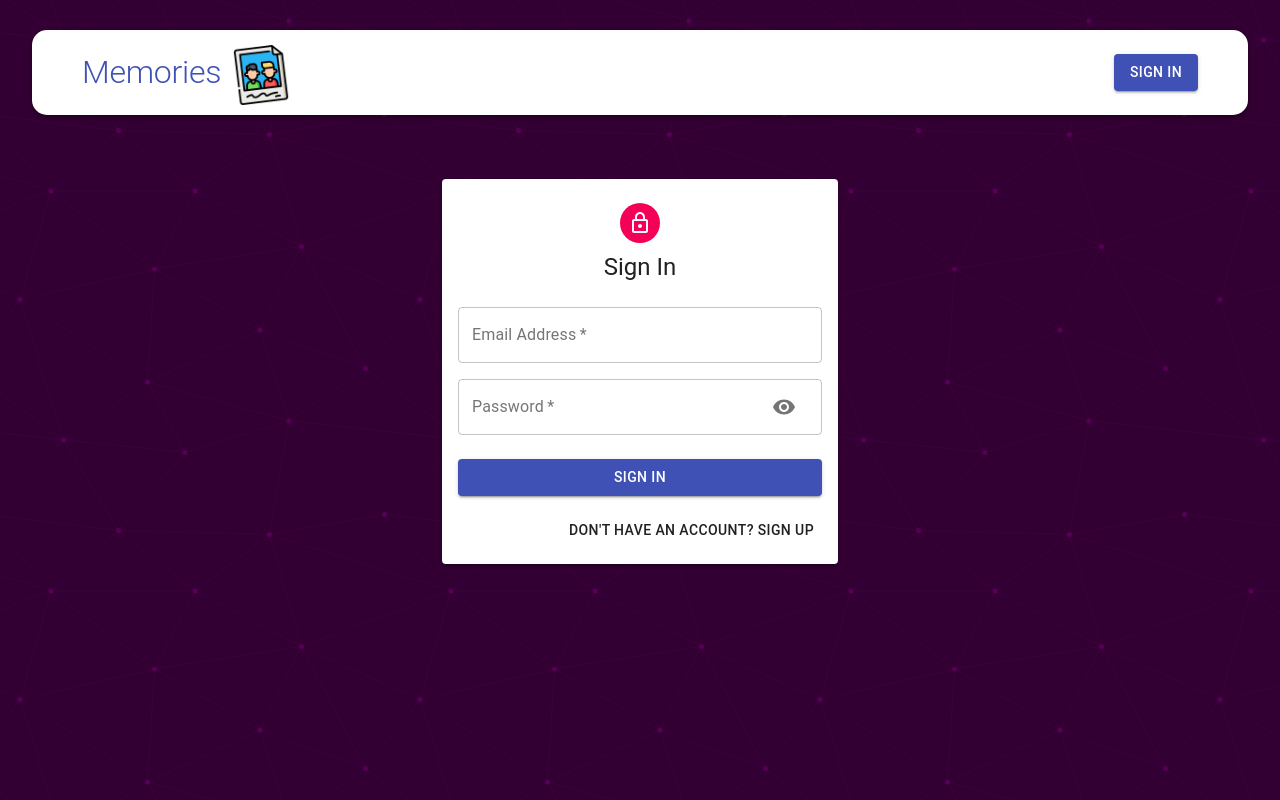
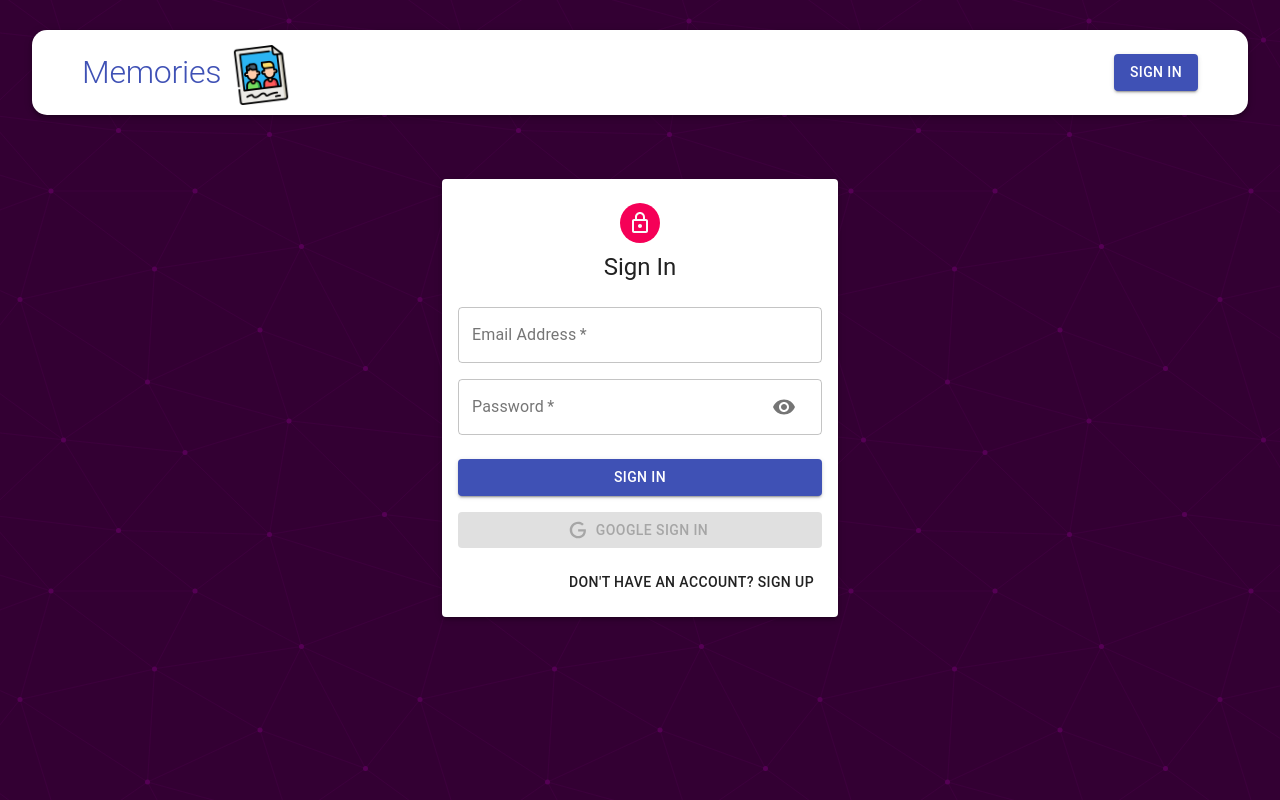
Before and after one commit to yonatankumsa/Memories-MERN, a React (Create React App) app in the folder client/: page /auth in a window 1280 px wide. Built offline with nearby package versions, Linux system fonts and the light colour scheme.

Commit message:
Add Google Auth

```diff
--- a/client/src/App.js
+++ b/client/src/App.js
@@ -13,7 +13,7 @@
         <Navbar />
         <Switch>
           <Route path="/" exact component={Home} />
-          <Route path="/auth" exact component={Auth} />
+            <Route path="/auth" exact component={Auth} />
         </Switch>
       </Container>
     </BrowserRouter>
--- a/client/src/components/Auth/Auth.js
+++ b/client/src/components/Auth/Auth.js
@@ -9,8 +9,10 @@
   TextField,
 } from "@material-ui/core";
 import LockOutlinedIcon from "@material-ui/icons/LockOutlined";
+import GoogleLogin from 'react-google-login';
 
 import Input from "./Input";
+import Icon from './icon';
 import useStyles from "./styles";
 
 const Auth = () => {
@@ -28,6 +30,15 @@
   const switchMode = () => {
     setIsSignup((prevIsSignup) => !prevIsSignup);
     handleShowPassword(false);
+  };
+
+  const googleSuccess = async (res) => {
+    console.log(res);
+  }
+
+  const googleFailure = (error) => {
+    console.log(error);
+    console.log('Google Sign In was unsuccessful! Try again Later.')
   };
 
   return (
@@ -87,6 +98,25 @@
           >
             {isSignup ? "Sign Up" : "Sign In"}
           </Button>
+          <GoogleLogin
+            clientId="336085599881-bqa9blk7ar7k0oq1dficdheo26erftt1.apps.googleusercontent.com"
+            render={(renderProps) => (
+              <Button
+                className={classes.googleButton}
+                color="primary"
+                fullWidth
+                onClick={renderProps.onClick}
+                disabled={renderProps.disabled}
+                startIcon={<Icon />}
+                variant="contained"
+              >
+                Google Sign In
+              </Button>
+            )}
+            onSuccess={googleSuccess}
+            onFailure={googleFailure}
+            cookiePolicy="single_host_origin"
+          ></GoogleLogin>
           <Grid container justifyContent="flex-end">
             <Grid item>
               <Button onClick={switchMode}>
--- /dev/null
+++ b/client/src/components/Auth/icon.js
@@ -0,0 +1,12 @@
+import React from "react";
+
+const icon = () => (
+  <svg style={{ width: "20px", height: "20px" }} viewBox="0 0 24 24">
+    <path
+      fill="currentColor"
+      d="M21.35,11.1H12.18V13.83H18.69C18.36,17.64 15.19,19.27 12.19,19.27C8.36,19.27 5,16.25 5,12C5,7.9 8.2,4.73 12.2,4.73C15.29,4.73 17.1,6.7 17.1,6.7L19,4.72C19,4.72 16.56,2 12.1,2C6.42,2 2.03,6.8 2.03,12C2.03,17.05 6.16,22 12.25,22C17.6,22 21.5,18.33 21.5,12.91C21.5,11.76 21.35,11.1 21.35,11.1V11.1Z"
+    />
+  </svg>
+);
+
+export default icon;
```
Also changed, not shown: client/package.json (+3 -5 lines), 1 other file (tests, documents, lock files or other folders).
